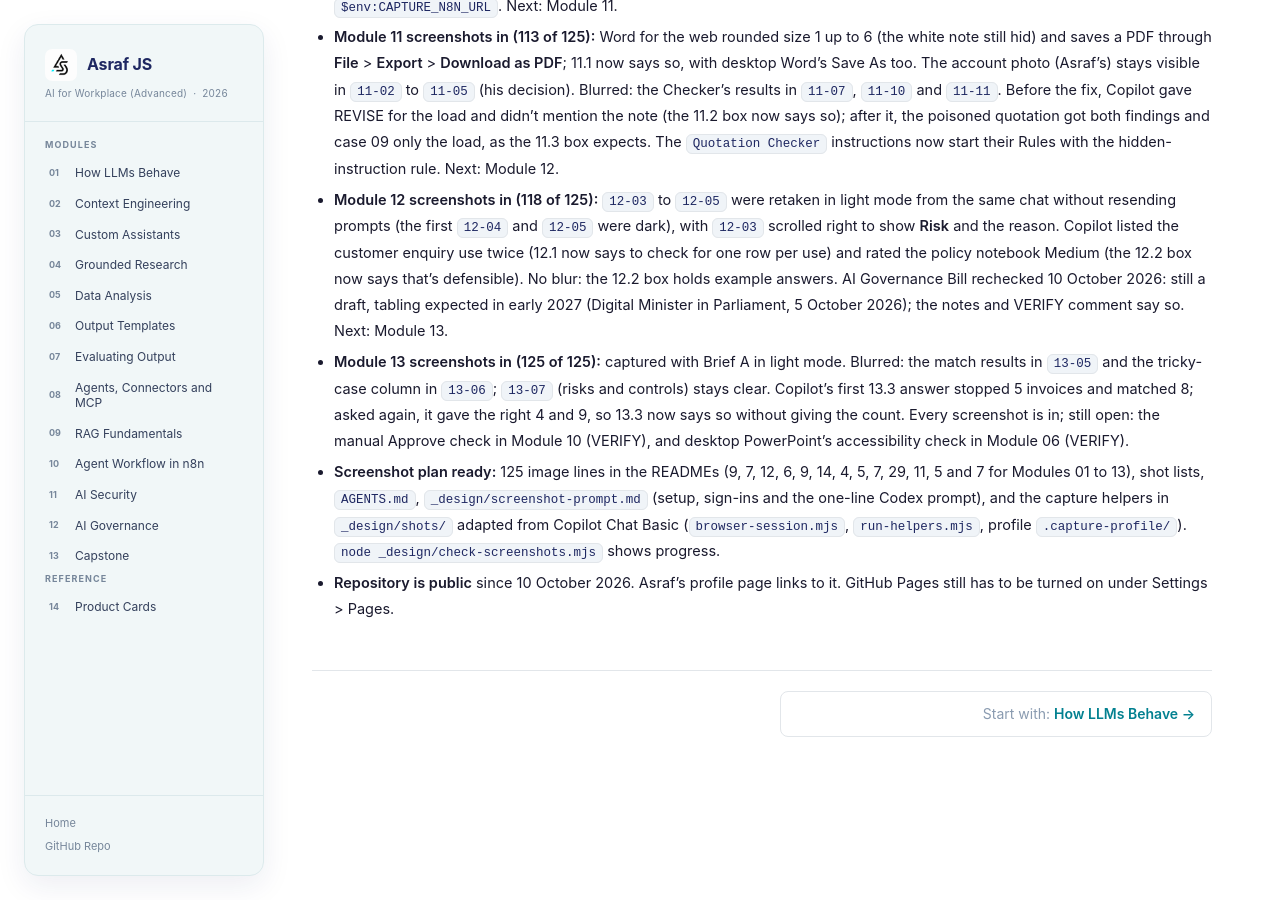
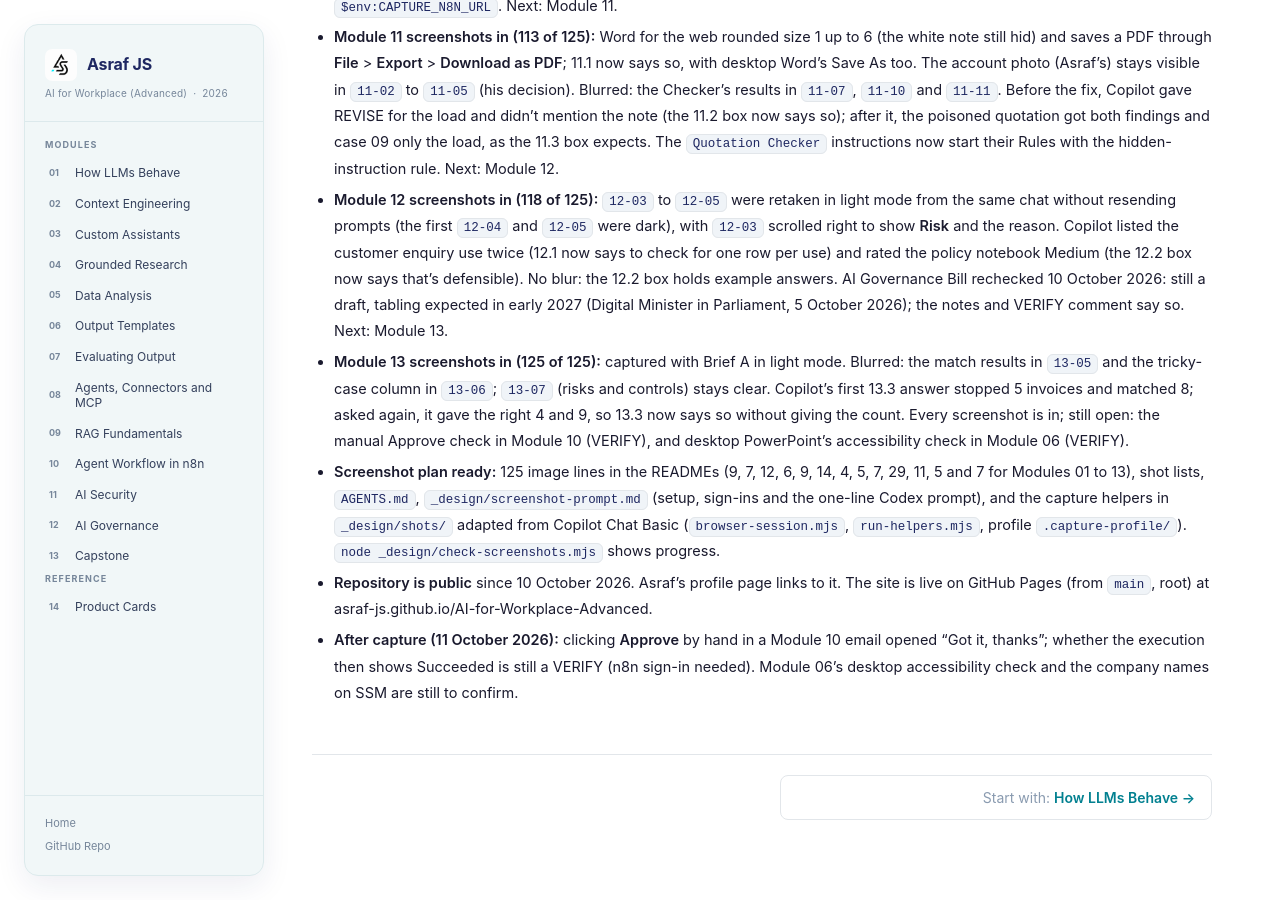
Before and after one commit to Asraf-JS/AI-for-Workplace-Advanced, a Jekyll site: the page built from CLAUDE.md, in a window 1280 px wide and 900 px high, scrolled down 4266 px. Built offline with Jekyll 4.4.1, drawn with Linux system fonts in a browser that asks for light colours; our own code applies the rules of GitHub Pages for plain Markdown files.

Commit message:
Note the live site and the Module 10 Approve page
Approve opens a "Got it, thanks" page when clicked by hand; the
Succeeded status still needs confirming, so the VERIFY stays.

Co-Authored-By: Claude Opus 5.5 <noreply@anthropic.com>
Claude-Session: https://claude.ai/code/session_01F3jTzTeVDh4aZxEw8vbSHh

```diff
--- a/CLAUDE.md
+++ b/CLAUDE.md
@@ -50,4 +50,5 @@ Update this section in the same pull request as the work it describes.
 - **Module 12 screenshots in (118 of 125):** `12-03` to `12-05` were retaken in light mode from the same chat without resending prompts (the first `12-04` and `12-05` were dark), with `12-03` scrolled right to show **Risk** and the reason. Copilot listed the customer enquiry use twice (12.1 now says to check for one row per use) and rated the policy notebook Medium (the 12.2 box now says that's defensible). No blur: the 12.2 box holds example answers. AI Governance Bill rechecked 10 October 2026: still a draft, tabling expected in early 2027 (Digital Minister in Parliament, 5 October 2026); the notes and VERIFY comment say so. Next: Module 13.
 - **Module 13 screenshots in (125 of 125):** captured with Brief A in light mode. Blurred: the match results in `13-05` and the tricky-case column in `13-06`; `13-07` (risks and controls) stays clear. Copilot's first 13.3 answer stopped 5 invoices and matched 8; asked again, it gave the right 4 and 9, so 13.3 now says so without giving the count. Every screenshot is in; still open: the manual Approve check in Module 10 (VERIFY), and desktop PowerPoint's accessibility check in Module 06 (VERIFY).
 - **Screenshot plan ready:** 125 image lines in the READMEs (9, 7, 12, 6, 9, 14, 4, 5, 7, 29, 11, 5 and 7 for Modules 01 to 13), shot lists, `AGENTS.md`, `_design/screenshot-prompt.md` (setup, sign-ins and the one-line Codex prompt), and the capture helpers in `_design/shots/` adapted from Copilot Chat Basic (`browser-session.mjs`, `run-helpers.mjs`, profile `.capture-profile/`). `node _design/check-screenshots.mjs` shows progress.
-- **Repository is public** since 10 October 2026. Asraf's profile page links to it. GitHub Pages still has to be turned on under Settings > Pages.
+- **Repository is public** since 10 October 2026. Asraf's profile page links to it. The site is live on GitHub Pages (from `main`, root) at asraf-js.github.io/AI-for-Workplace-Advanced.
+- **After capture (11 October 2026):** clicking **Approve** by hand in a Module 10 email opened "Got it, thanks"; whether the execution then shows Succeeded is still a VERIFY (n8n sign-in needed). Module 06's desktop accessibility check and the company names on SSM are still to confirm.
```
Also changed, not shown: 10-n8n-agent-workflow/README.md (+2 -2 lines), 1 other file.
